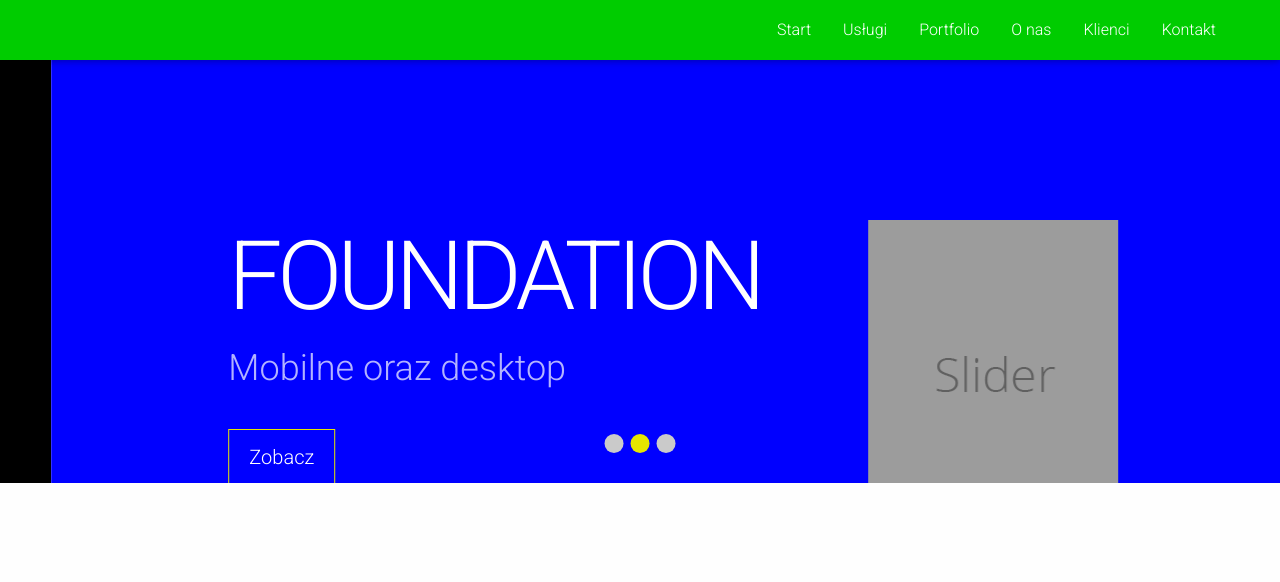
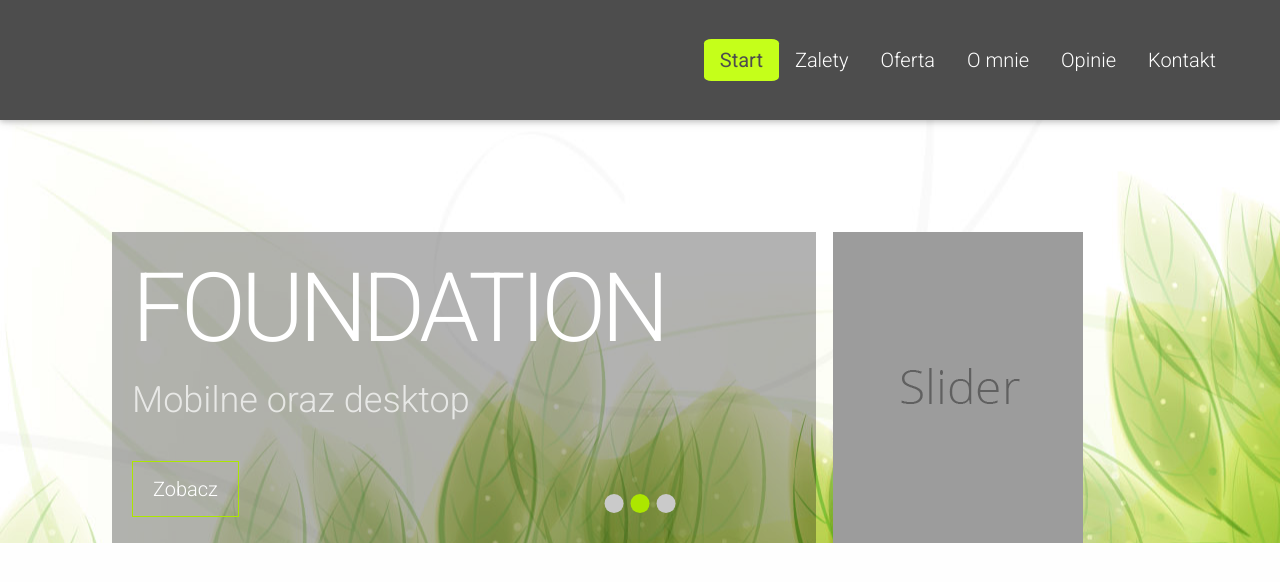
Before and after one commit to pawelidziak/smoveyProject, a website with bundled scripts: page index.html in a window 1280 px wide. Shown: the top 582 px of the page. Built offline with nearby package versions, Linux system fonts and the light colour scheme; some icons are missing.

Commit message:
Top i slider - modyfikacje kolorow i stylow

```diff
--- a/index.html
+++ b/index.html
@@ -37,16 +37,17 @@
 
       <!-- Mobilne menu -->
       <div class="sm-mobile-toggle title-bar show-for-small-only">
-        <button class="menu-icon" type="button" data-toggle="mobile-dropdown"></button>
+        <button class="menu-icon large" type="button" data-toggle="mobile-dropdown"></button>
+        <div class="title-bar-title">Menu</div>
       </div>
 
       <div class="sm-mobile-menu-wrapper dropdown-pane" id="mobile-dropdown" data-dropdown>
         <ul class="vertical menu">
-          <li><a href="">Start</a></li>
-          <li><a href="">Usługi</a></li>
-          <li><a href="">Portfolio</a></li>
-          <li><a href="">O nas</a></li>
-          <li><a href="">Klienci</a></li>
+          <li><a href="" class="activePage">Start</a></li>
+          <li><a href="">Zalety</a></li>
+          <li><a href="">Oferta</a></li>
+          <li><a href="">O mnie</a></li>
+          <li><a href="">Opinie</a></li>
           <li><a href="">Kontakt</a></li>
         </ul>
       </div>
@@ -54,11 +55,11 @@
       <!-- Menu desktop -->
       <div class="float-right show-for-medium">
         <ul class="dropdown menu sm-desktop-menu" data-dropdown-menu>
-          <li><a href="">Start</a></li>
-          <li><a href="">Usługi</a></li>
-          <li><a href="">Portfolio</a></li>
-          <li><a href="">O nas</a></li>
-          <li><a href="">Klienci</a></li>
+          <li><a href="" class="activePage">Start</a></li>
+          <li><a href="">Zalety</a></li>
+          <li><a href="">Oferta</a></li>
+          <li><a href="">O mnie</a></li>
+          <li><a href="">Opinie</a></li>
           <li><a href="">Kontakt</a></li>
         </ul>
       </div>
@@ -78,22 +79,20 @@
       <li class="orbit-slide" id="slide_1">    <!-- klasa narzucona, id swoje -->
         <div class="row">                       <!-- centrujemy -->
         <!-- lewa strona slajdu -->
-          <div class="medium-8 columns">        <!-- po lewej stronie zajmujemy 8kolumn -->
+          <div class="medium-12 columns slajdTlo text-center">        <!-- po lewej stronie zajmujemy 8kolumn -->
             <h1>Responsive</h1>
             <p>Mobilne oraz desktop</p>
             <a href="" class="large button">Zobacz</a>
+
           </div>
-          <!-- prawa strona slajdu -->
-          <div class="medium-4 columns show-for-medium">        <!-- po prawej stronie zajmujemy 4kolumn i widocznosc tylko dla >= medium-->
-            <img src="img/slide_1.png" alt="Slajd 1" class="text-center">
-          </div>
+
         </div>
       </li>
 
       <!-- Jeden slajd -->
       <li class="orbit-slide" id="slide_2">
         <div class="row">
-          <div class="medium-8 columns">
+          <div class="medium-8 columns slajdTlo">
             <h1>Foundation</h1>
             <p>Mobilne oraz desktop</p>
             <a href="" class="large button">Zobacz</a>
@@ -107,7 +106,7 @@
       <!-- Jeden slajd -->
       <li class="orbit-slide" id="slide_3">
         <div class="row">
-          <div class="medium-8 columns">
+          <div class="medium-8 columns slajdTlo">
             <h1>Style SASS</h1>
             <p>Mobilne oraz desktop</p>
             <a href="" class="large button">Zobacz</a>
@@ -131,7 +130,9 @@
 </section>
 
 
-
+<br><br><br><br><br><br><br><br><br><br><br><br>
+<br><br><br><br><br><br><br><br><br><br><br><br>
+<br><br><br><br><br><br><br><br><br><br><br><br>
 
     <script src="js/vendor/jquery.min.js"></script>
     <script src="js/vendor/what-input.min.js"></script>
--- a/style/custom/home.scss
+++ b/style/custom/home.scss
@@ -1,6 +1,6 @@
 // STYLE NAGLOWKA
 .sm-top{
-	background: $sm-dark-primary-color;
+	background: darken(white, 70%);
 	position: fixed;
 	z-index: 9999;
 	width: 100%;
@@ -13,20 +13,28 @@
 	//odstep wewnetrznego elementu
 	padding-left: 0.5rem;
 	padding-right: 0.5rem;
-
 	//menu mobilne
 	.title-bar{
+		color: $sm-accent-color;
 		background-color: transparent;
 		//te trzy linijki odpowiadaja za pozycjonowanie w pionie
 		position: absolute;
 		top: 50%;
 		transform: translateY(-50%);
+		font-size: 30px;
 	}
 	#mobile-dropdown{
 		@include sm-std-shadow;
 		background-color: $sm-white;
+		.activePage{
+			color: $sm-accent-color;
+		}
 		a{
 			color: $sm-primary-text-color;
+
+			&:hover{
+				color: $sm-accent-color;
+			}
 		}
 	}
 
@@ -34,37 +42,51 @@
 	.sm-desktop-menu{
 		// elementy w menu
 		li{
+			.activePage{
+				@include border-radius-single(10%);
+					background-color: lighten($sm-accent-color, 10%);
+					font-weight: 400;
+					color: darken(white, 70%);
+				&:hover{
+					color: darken(white, 70%);
+				}
+			}
+
 			line-height: $sm-top-menu-h; 	// pozycjonowanie listy menu w pionie
 			height: $sm-top-menu-h;			// listy menu w pionie
 			a{
+				font-size: 20px;
+
 				&:hover{
-					color: $sm-primary-color;
+					color: $sm-accent-color;
 				}
 			}
+
 		}
 
 		// elementy w pod-menu (musze sie odwolac do klasy 'submenu' - dodawanej przez skrypt JS - nie ma jej w html)
-		.submenu{
+		/* .submenu{
 			@include sm-std-shadow;
 			a {
 				color: $sm-primary-text-color;
 			}
-		}
+		} */
 	}
 
 	// logo
 	.sm-logo{
 		float: left;
-		//dla najmniejszych urzadzen wyswietlam ikone na srodku topa
+		//dla najmniejszych urzadzen wyswietlam ikone po prawej str topa
 		@include breakpoint(small only){
 			position: absolute;
-			left: 50%;
+			right: 0%;
 			transform: translateX(-50%);
 		}
 
 		// ikona jest w spanie wiec odwoluje sie do niego
 		span{
-			font-size: 40px;
+			color: $sm-accent-color;
+			font-size: 80px;
 		}
 	}
 }
@@ -82,21 +104,11 @@
 	//background-size: cover; // skalowalnosc tla
 
 	.orbit{
-
+	background: url("../img/slide.jpg") no-repeat center center;
 		//kazdy slajd
 
 		.orbit-slide{
 			@include slajd;
-		}
-
-		#slide_1{
-			background-color: black;
-		}
-		#slide_2{
-			background-color: blue;
-		}
-		#slide_3{
-			background-color: yellow;
 		}
 
 		// przyciski pod slajdami
--- a/style/custom/mixins.scss
+++ b/style/custom/mixins.scss
@@ -7,18 +7,21 @@
 }
 
 @mixin slajd{
-
-			background-color: red;
 	color: $sm-white;
-
 
 	// pading dla malych urzadzen
 	padding: 5rem 0;
 	// a dla urzadzen tylko duzych
 	@include breakpoint(large){
-				padding: 10rem;
+		padding: 7rem;
 	}
 
+	.slajdTlo{
+		padding: 20px;
+		background-color: rgba(0,0,0,0.3);
+		// border: 1px solid darken(white, 50%);
+
+	}
 
 	p{
 		color: $sm-70p-white;
@@ -27,6 +30,7 @@
 			font-size: 2.25rem;
 		}
 	}
+
 	h1{
 		font-size: 3.25rem;
 		text-transform: uppercase;
@@ -41,6 +45,9 @@
 		margin-top: 15px;
 		background: transparent;
 		border: 1px solid $sm-accent-color;
+		&:hover{
+			background-color: $sm-accent-color;
+			}
 	}
 
 	// .left-slide{
@@ -48,5 +55,10 @@
 	// 	top: 50%;
 	// 	transform: translateY(-50%);
 	// }
+}
 
+@mixin border-radius-single($radius) {
+	border-radius: $radius;
+	-moz-border-radius: $radius;
+	-webkit-border-radius: $radius;
 }
--- a/style/custom/variables.scss
+++ b/style/custom/variables.scss
@@ -1,7 +1,7 @@
 // KOLORY
 $sm-primary-color: #3F51B5;
 $sm-dark-primary-color: #00cc00;
-$sm-accent-color: #e6e600;
+$sm-accent-color: #ace600;
 $sm-black: #000000;
 $sm-white: #FFFFFF;
 $sm-primary-text-color: $sm-black;
@@ -11,4 +11,4 @@ $sm-87p-black: rgba($sm-black, 0.87);
 $sm-divider-color: #B6B6B6;
 
 // ROZMIARY
-$sm-top-menu-h: 60px;
+$sm-top-menu-h: 120px;
--- a/style/foundation/settings/_settings.scss
+++ b/style/foundation/settings/_settings.scss
@@ -541,9 +541,10 @@ $titlebar-background: $black;
 $titlebar-color: $white;
 $titlebar-padding: 0.5rem;
 $titlebar-text-font-weight: bold;
-$titlebar-icon-color: $white;
+// $titlebar-icon-color: $sm-acc;
+$titlebar-icon-color: #ace600;
 $titlebar-icon-color-hover: $medium-gray;
-$titlebar-icon-spacing: 0.25rem;
+$titlebar-icon-spacing: 0.5rem;
 
 // 34. Tooltip
 // -----------
```
Also changed, not shown: img/slide.jpg (added), style/main.css. Lines whose indentation alone changed are shown as unchanged.
